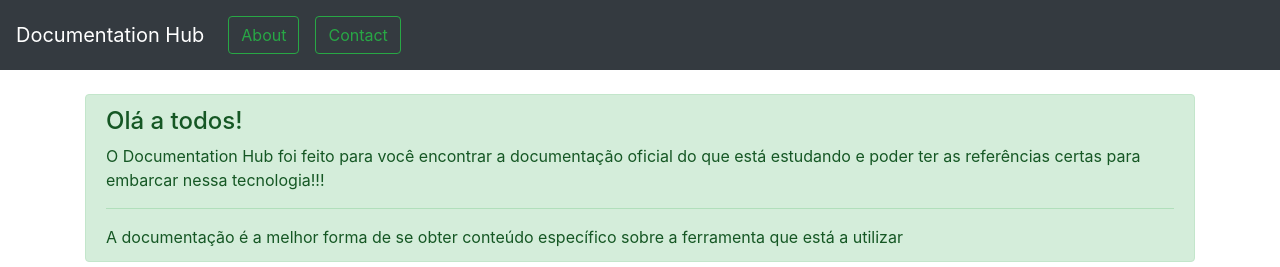
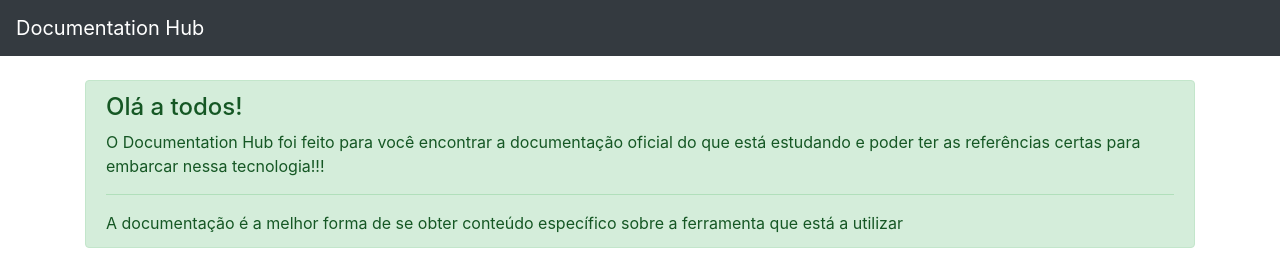
Before and after one commit to Brunoquindeler/documentationhub, a plain HTML site: page index.html in a window 1280 px wide. Shown: the top 267 px of the page. Drawn offline with nearby package versions, Linux system fonts and the light colour scheme.

Commit message:
itens Menu sem uso comentados

```diff
--- a/index.html
+++ b/index.html
@@ -14,7 +14,7 @@
           <span class="navbar-toggler-icon"></span>
         </button>
 
-        <div class="collapse navbar-collapse" id="navbarSupportedContent">
+        <!-- <div class="collapse navbar-collapse" id="navbarSupportedContent">
             <ul class="navbar-nav mr-auto">
                 <li class="nav-item">
                   <a class="nav-link" href="#"><button type="button" class="btn btn-outline-success">About</button></a>
@@ -23,7 +23,7 @@
                   <a class="nav-link" href="#"><button type="button" class="btn btn-outline-success">Contact</button></a>
                 </li>
             </ul>
-        </div>
+        </div> -->
     </nav>
 
     <br>
```
